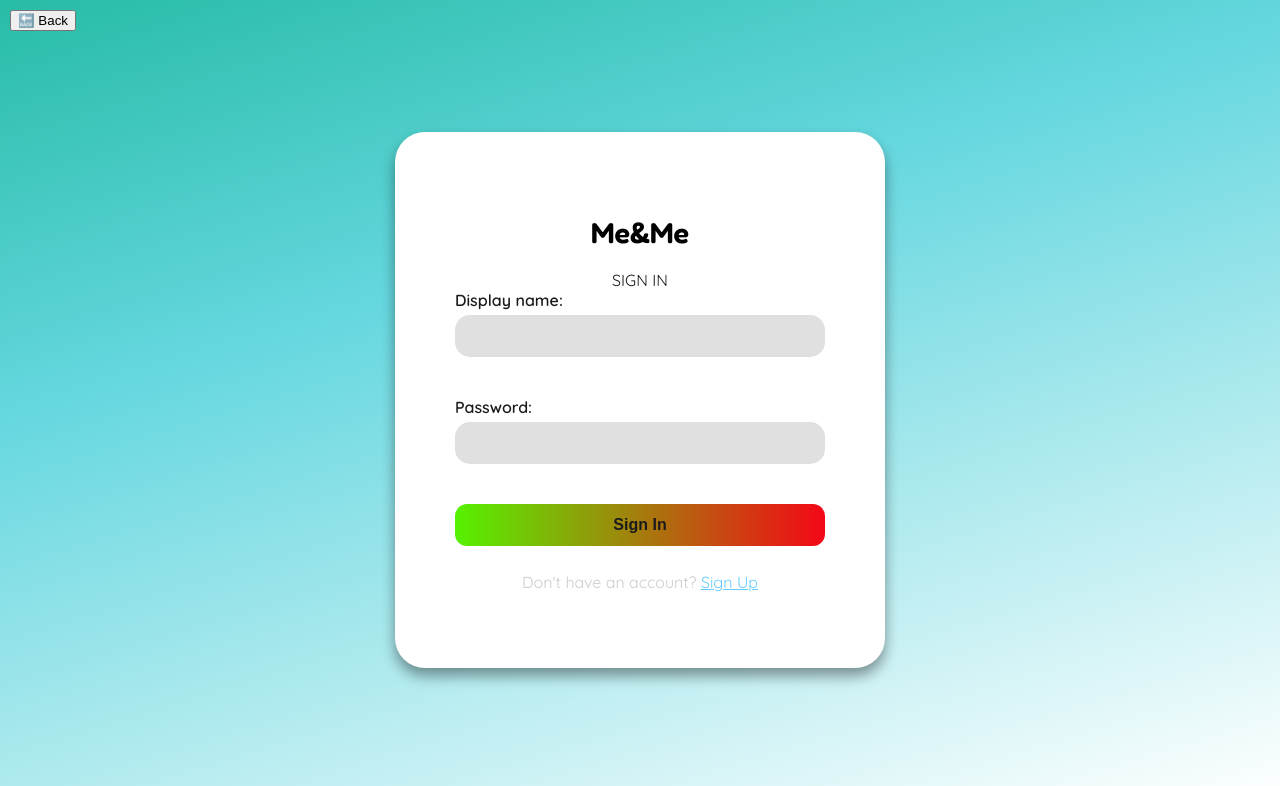
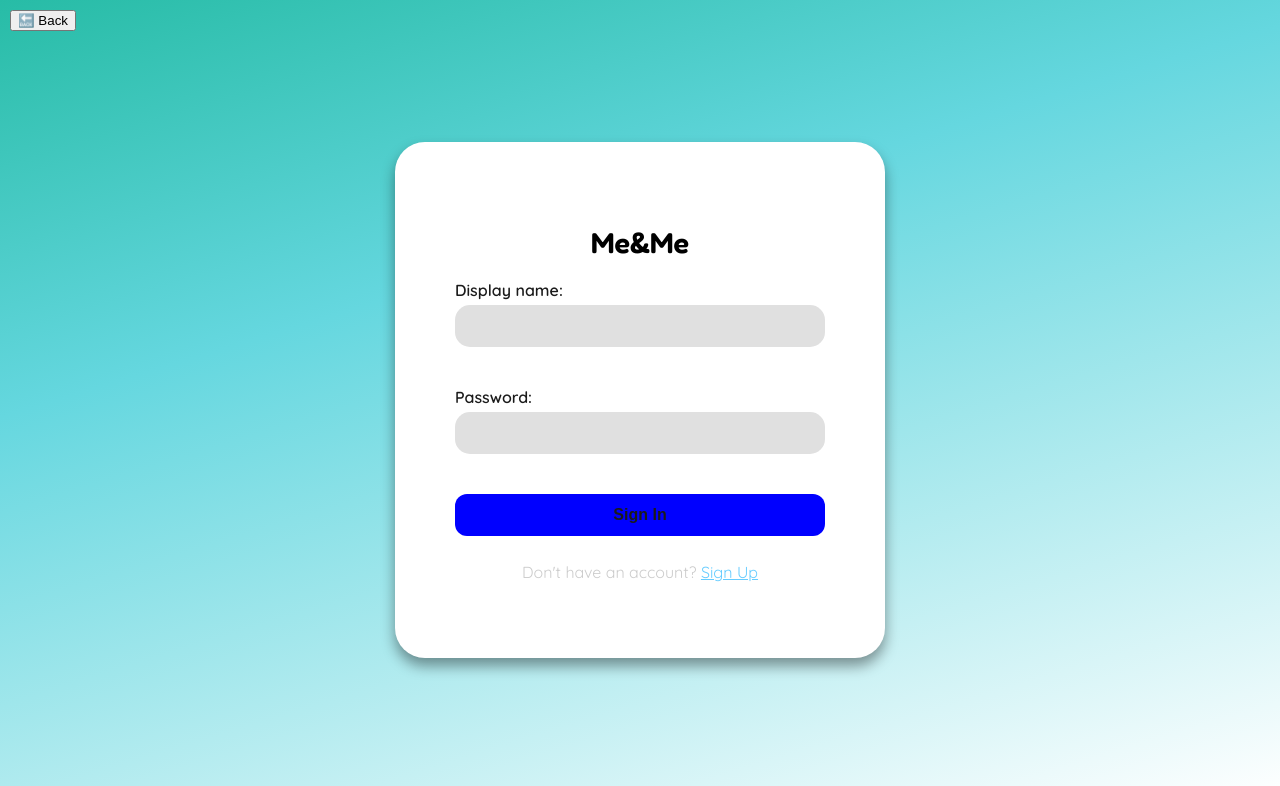
Before and after one commit to AlexBell25/MeandMe, a PHP site: page /login.html in a window 1280 px wide. Shown: the top 786 px of the page. Run offline with PHP 8.4, Linux system fonts and the light colour scheme.

Commit message:
colour change

```diff
--- a/login.html
+++ b/login.html
@@ -18,7 +18,7 @@
     <div class="signup-form-container">
       <h2>Me&Me</h2>
       <form onsubmit="return handleLogin(event)">
-          <legend></i> SIGN IN</legend>
+
 
           <label for="user"></i> Display name: </label>
           <input type="text" id="user" name="user" maxlength="10" required />
--- a/loginstylesheet.css
+++ b/loginstylesheet.css
@@ -87,7 +87,7 @@ button[type="submit"] {
   padding: 12px;
   border: none;
   border-radius: 12px;
-  background: linear-gradient(90deg, #56f202,#f40717);
+  background: blue;
   color: #1b1b1b;
   font-weight: bold;
   justify-content: center;
```
